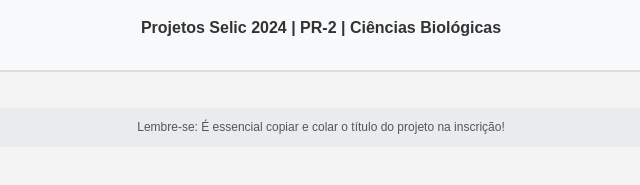
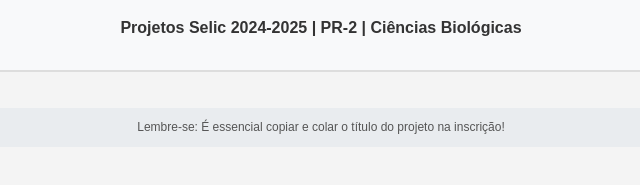
Before and after one commit to proiniciar/Biologicas_Selic, a plain HTML site: page index.html in a window 1280 px wide. Shown: the part 323-508 px from the top of the page, 319-959 px from the left. Drawn offline with Linux system fonts and the light colour scheme.

Commit message:
index.html

```diff
--- a/index.html
+++ b/index.html
@@ -115,7 +115,7 @@
 <body>
     <div class="header">
         <img src="https://proiniciar.uerj.br/pluginfile.php/1/theme_adaptable/logo/1709829991/Daiaie%20Coordenadoria%20de%20Inicia%C3%A7%C3%A3o%20COR.png" alt="Logo">
-        <h1>Projetos Selic 2024 | PR-2 | Ciências Biológicas</h1>
+        <h1>Projetos Selic 2024-2025 | PR-2 | Ciências Biológicas</h1>
     </div>
 
     <div class="back-button">
```
